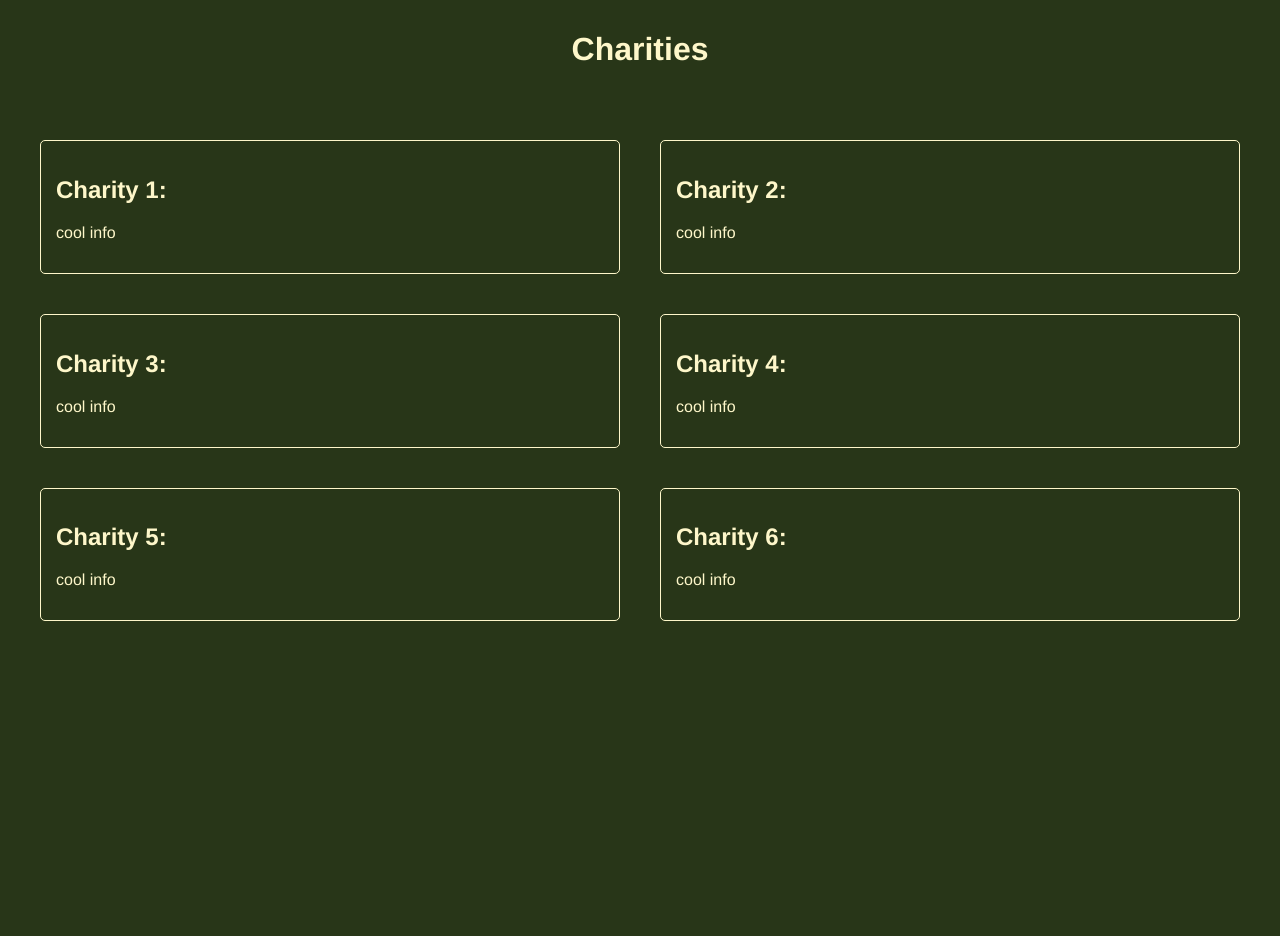
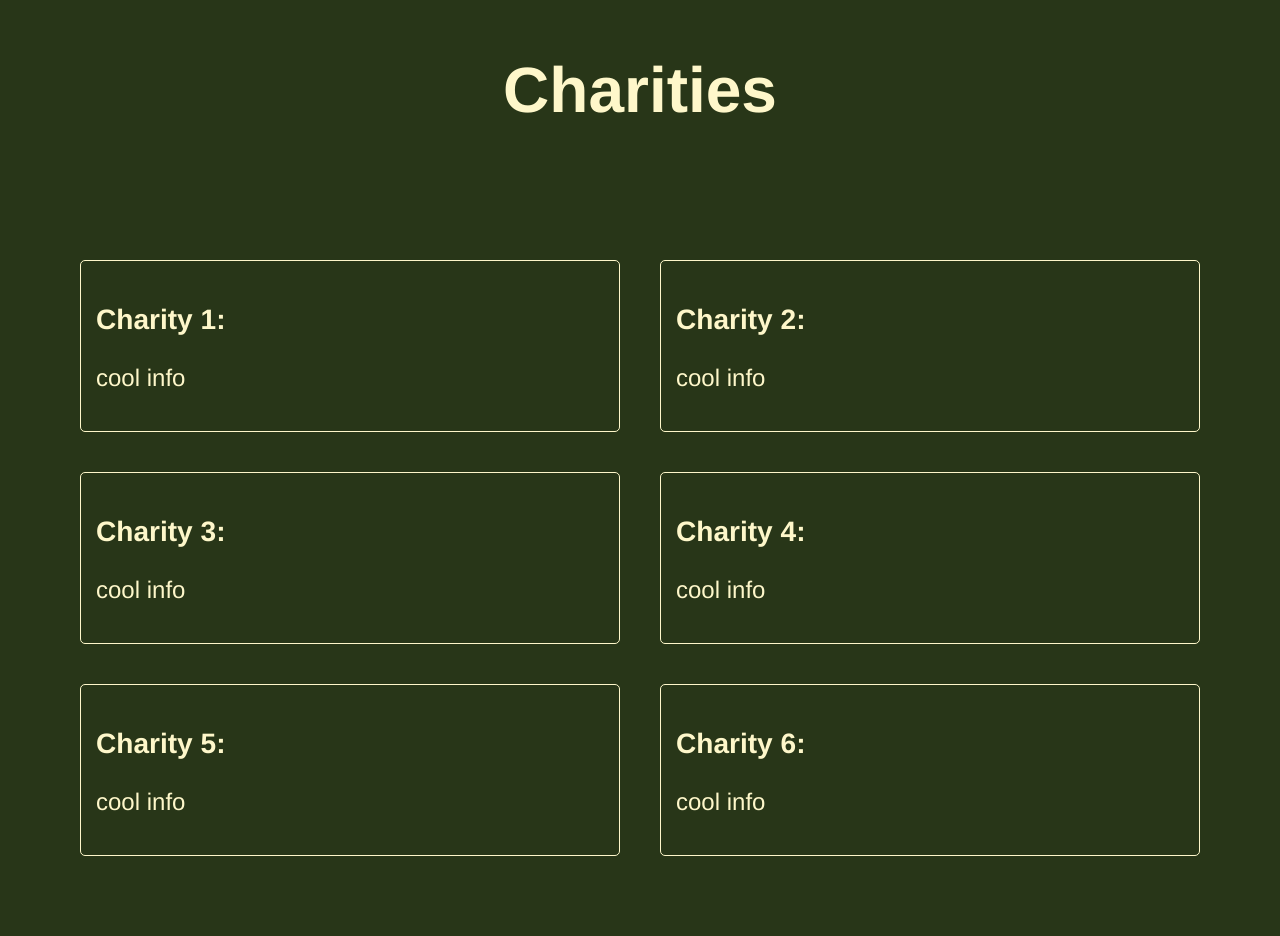
Before and after one commit to Jimmykhangnguyen/GenAI24, a Flask app: page /search_charities in a window 1280 px wide. Before the commit the page ends 621 px from the top, so only its background shows below. Run offline with Flask 3, Linux system fonts and the light colour scheme.

Commit message:
changed font sizes

```diff
--- a/src/static/CSS/styles.css
+++ b/src/static/CSS/styles.css
@@ -11,6 +11,7 @@
     margin: 20px;
     border: 1px solid #fef7ca;
     border-radius: 5px;
+    font-size: x-large;
     overflow: hidden;
     display: flex;
     flex-direction: row;
@@ -32,7 +33,7 @@
     flex-direction: row;
     justify-content: center;
     flex-wrap: wrap;
-    margin-bottom: 30px;
+    margin: 40px;
 }
 
 
@@ -72,10 +73,10 @@ body {
     margin: 0;
     padding: 0;
     font-family: "Helvetica Neue", Helvetica, Arial, sans-serif;
+    font-size:xx-large;
     background-color: #283618;
     justify-content: center;
     align-items: center;
-    overflow: hidden;
     color:#fef7ca;
 }
 
@@ -96,7 +97,7 @@ body {
 }
 
 .mainPage p {
-    font-size: 17px;
+    font-size: 23px;
     margin-bottom: -8px;
 
 }
--- a/src/templates/question.html
+++ b/src/templates/question.html
@@ -4,7 +4,6 @@
 <form action="/question" method="POST">
     <div class="boxcenter">
     <h2>Do you have a charity in mind?</h2>
-    <br>
     <input type="radio" id="yes" name="have_charity" value="Yes">
     <label for="yes">Yes</label><br>
     <input type="radio" id="no" name="have_charity" value="No" checked>
--- a/src/templates/search_charities.html
+++ b/src/templates/search_charities.html
@@ -9,7 +9,7 @@
 <div class="card" id="card1">
     <img src="">
     <div class="card-content">
-        <h2>Charity 1: </h2>
+        <h3>Charity 1: </h3>
         <p>cool info</p>
     </div>
     <div class="popup" id="popup1">
@@ -24,7 +24,7 @@
 <div class="card" id="card2">
     <img src="">
     <div class="card-content">
-        <h2>Charity 2: </h2>
+        <h3>Charity 2: </h3>
         <p>cool info</p>
     </div>
     <div class="popup" id="popup2">
@@ -39,7 +39,7 @@
 <div class="card" id="card3">
     <img src="">
     <div class="card-content">
-        <h2>Charity 3: </h2>
+        <h3>Charity 3: </h3>
         <p>cool info</p>
     </div>
     <div class="popup boxcenter" id="popup3" >
@@ -54,7 +54,7 @@
 <div class="card" id="card4">
     <img src="">
     <div class="card-content">
-        <h2>Charity 4: </h2>
+        <h3>Charity 4: </h3>
         <p>cool info</p>
     </div>
     <div class="popup" id="popup4">
@@ -69,7 +69,7 @@
 <div class="card" id="card5">
     <img src="">
     <div class="card-content">
-        <h2>Charity 5: </h2>
+        <h3>Charity 5: </h3>
         <p>cool info</p>
     </div>
     <div class="popup" id="popup5">
@@ -84,7 +84,7 @@
 <div class="card" id="card6">
     <img src="">
     <div class="card-content">
-        <h2>Charity 6: </h2>
+        <h3>Charity 6: </h3>
         <p>cool info</p>
     </div>
     <div class="popup boxcenter" id="popup6" >
```
